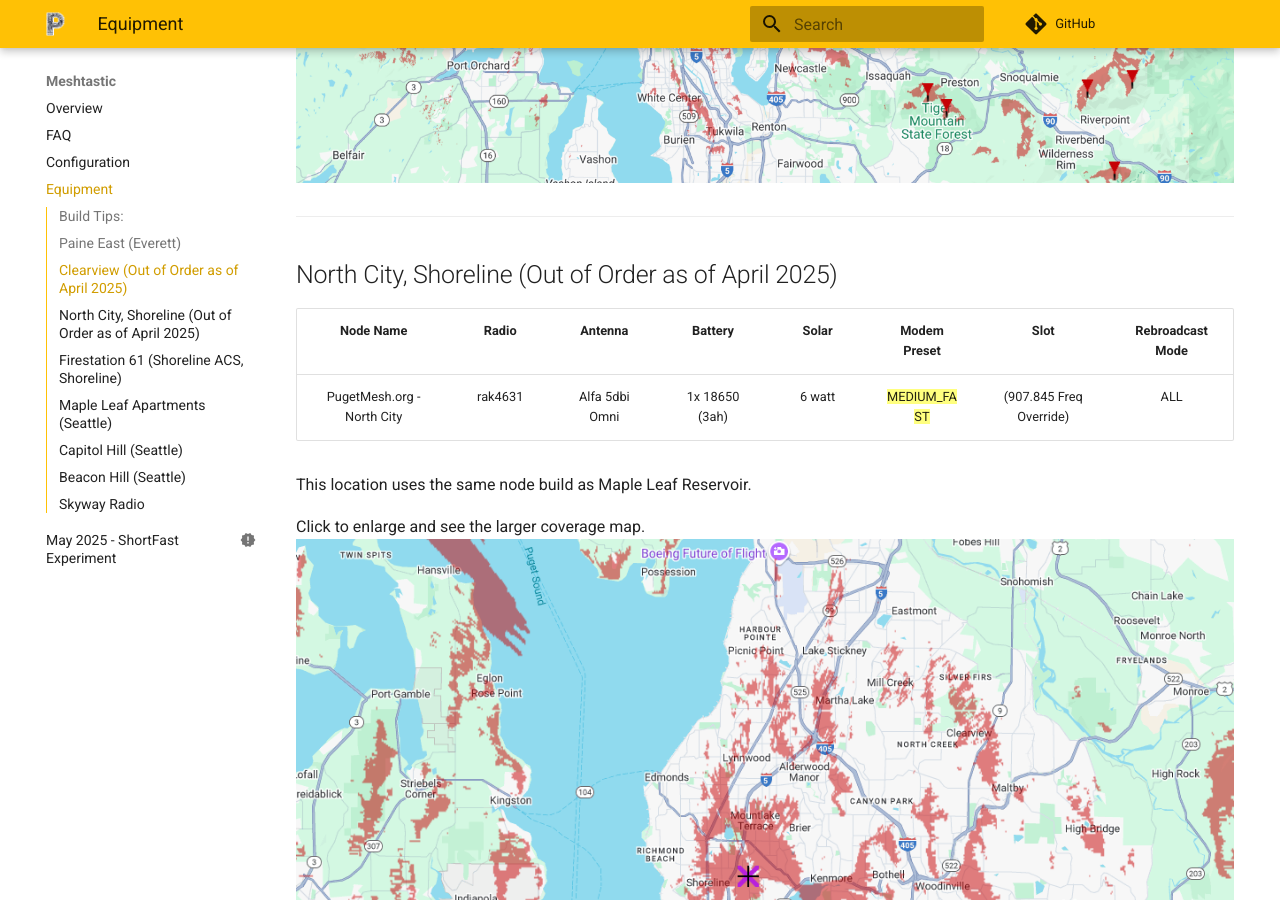
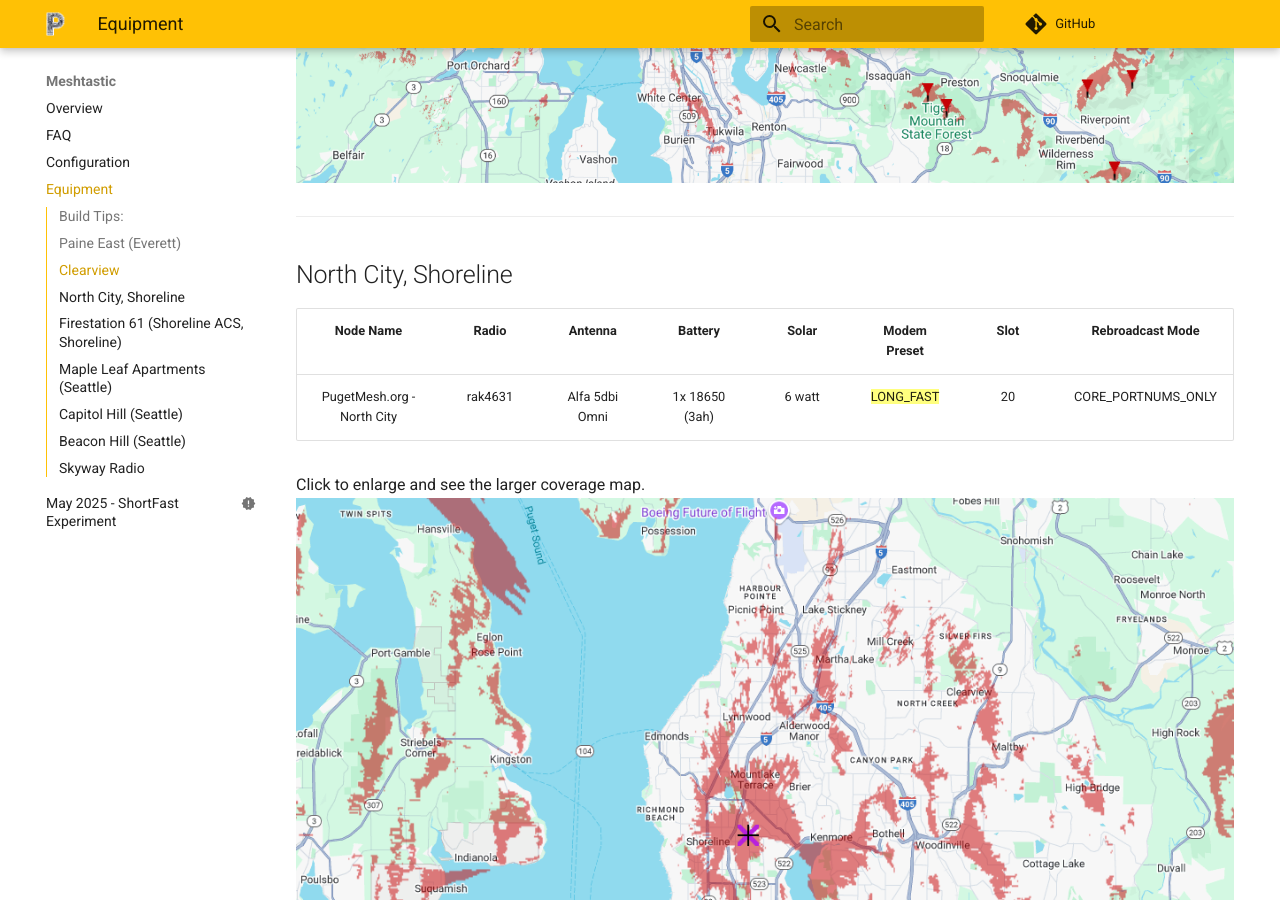
Before and after one commit to pugetmesh/pugetmesh.github.io, an MkDocs documentation site: the page built from docs/meshtastic/equipment.md, in a window 1280 px wide and 900 px high, scrolled down 3491 px. Built offline with MkDocs 1.6.1 and Material for MkDocs 9.7.7, drawn with Linux system fonts in a browser that asks for light colours; comment, search, counter and statistics services are not loaded; some of the changed text lies outside the part shown.

Commit message:
Updating equipment page details.

```diff
--- a/docs/meshtastic/equipment.md
+++ b/docs/meshtastic/equipment.md
@@ -19,8 +19,8 @@
 
 Node Name | Radio | Antenna | Battery | Solar | Modem Preset | Slot | Rebroadcast Mode
 :---: | :---: | :---: | :---: | :---: | :---: | :---: | :---:
-PugetMesh.org - Paine East | rak4631 | Alfa 5dbi Omni | 1x lipo (5ah) | 10 watt (shared) | {==LONG_FAST==} | 20 | ALL
-PugetMesh.org - Paine East | rak4631 | Alfa 5dbi Omni | 1x lipo (5ah) | 10 watt (shared) | {==MEDIUM_FAST==} | (907.845 Freq Override) | ALL
+PugetMesh.org - Paine East | rak4631 | Alfa 5dbi Omni | 1x lipo (5ah) | 10 watt (shared) | {==LONG_FAST==} | 20 | CORE_PORTNUMS_ONLY
+(OFFLINE) | rak4631 | Alfa 5dbi Omni | 1x lipo (5ah) | 10 watt (shared) | N/A | N/A | N/A
 
 ![Paine East Node](/media/PugetMesh_PaineEast.jpg)
 
@@ -28,10 +28,10 @@
 [![Capitol Hill Coverage Map](/media/PaineEast_sml.png)](https://www.heywhatsthat.com/?view=QAXF4HU7)
 
 ---
-## Clearview (Out of Order as of April 2025)
+## Clearview
 Node Name | Radio | Antenna | Battery | Solar | Modem Preset | Slot | Rebroadcast Mode
 :---: | :---: | :---: | :---: | :---: | :---: | :---: | :---:
-PugetMesh.org - Clearview | rak4631 | Alfa 5dbi Omni | 2x 18650 (3ah/ea) | 6 watt | {==MEDIUM_FAST==} | (907.845 Freq Override) | ALL
+PugetMesh.org - Clearview | rak4631 | Alfa 5dbi Omni | 2x 18650 (3ah/ea) | 6 watt | {==LONG_FAST==}| 20 | CORE_PORTNUMS_ONLY
 
 Host asked not to be named. Location shared below is approximate.
 
@@ -39,16 +39,14 @@
 [![Clearview Coverage Map](/media/ClearviewNodeMap.png)](https://www.heywhatsthat.com/?view=BAXN1N63)
 
 ---
-## North City, Shoreline (Out of Order as of April 2025)
+## North City, Shoreline
 
 Node Name | Radio | Antenna | Battery | Solar | Modem Preset | Slot | Rebroadcast Mode
 :---: | :---: | :---: | :---: | :---: | :---: | :---: | :---:
-PugetMesh.org - North City | rak4631 | Alfa 5dbi Omni | 1x 18650 (3ah) | 6 watt | {==MEDIUM_FAST==} | (907.845 Freq Override) | ALL
-
-This location uses the same node build as Maple Leaf Reservoir.
+PugetMesh.org - North City | rak4631 | Alfa 5dbi Omni | 1x 18650 (3ah) | 6 watt | {==LONG_FAST==} | 20| CORE_PORTNUMS_ONLY
 
 Click to enlarge and see the larger coverage map.
-[![Maple Leaf Node Coverage Map](/media/NorthCity_sml.png)](/media/NorthCity_big.png)
+[![North City Node Coverage Map](/media/NorthCity_sml.png)](/media/NorthCity_big.png)
 
 ---
 ## Firestation 61 (Shoreline ACS, Shoreline)
@@ -60,14 +58,14 @@
 <!---![Shoreline ACS Meshtastic Node](/media/ShorelineACS_MeshtasticNode.png)--->
 
 Click to enlarge and see the larger coverage map.
-[![Maple Leaf Node Coverage Map](/media/Firestation61_sml.png)](https://www.heywhatsthat.com/?view=X2SS81R7)
+[![Shoreline ACS Node Coverage Map](/media/Firestation61_sml.png)](https://www.heywhatsthat.com/?view=X2SS81R7)
 
 ---
 ## Maple Leaf Apartments (Seattle)
 
 Node Name | Radio | Antenna | Battery | Solar | Modem Preset | Slot | Rebroadcast Mode
 :---: | :---: | :---: | :---: | :---: | :---: | :---: | :---:
-PugetMesh.org - Maple Leaf Apartments | rak4631 | Alfa 5dbi Omni | 1x 18650 (3ah) | 6 watt | {==LONG_FAST==} | 20 | ALL
+PugetMesh.org - Maple Leaf Apartments | rak4631 | Alfa 5dbi Omni | 1x 18650 (3ah) | 6 watt | {==LONG_FAST==} | 20 | CORE_PORTNUMS_ONLY
 
 ![Puget Mesh Node Version 3](/media/PugetMesh_NodeV3.png)
 [![Puget Mesh Maple Leaf Meshtastic Node](/media/MLA_Node.jpg)](/media/MLA_Node.jpg)
@@ -80,8 +78,8 @@
 
 Node Name | Radio | Antenna | Battery | Solar | Modem Preset | Slot | Rebroadcast Mode
 :---: | :---: | :---: | :---: | :---: | :---: | :---: | :---:
-PugetMesh.org - Capitol Hill | rak4631 | Alfa 5dbi Omni | 1x lipo (5ah) | 10 watt (shared) | {==LONG_FAST==} | 20 | ALL
-PugetMesh.org - Capitol Hill | rak4631 | Alfa 5dbi Omni | 1x lipo (5ah) | 10 watt (shared) | {==MEDIUM_FAST==} | (907.845 Freq Override) | ALL
+PugetMesh.org - Capitol Hill | rak4631 | Alfa 5dbi Omni | 1x lipo (5ah) | 10 watt (shared) | {==LONG_FAST==} | 20 | CORE_PORTNUMS_ONLY
+PugetMesh.org - Capitol Hill | rak4631 | Alfa 5dbi Omni | 1x lipo (5ah) | 10 watt (shared) | {==MEDIUM_FAST==} | (907.845 Freq Override) | CORE_PORTNUMS_ONLY
 
 Click to enlarge and see the larger coverage map.
 [![Capitol Hill  Coverage Map](/media/CapitolHill_sml.jpg)](https://www.heywhatsthat.com/?view=T29861XC)
@@ -91,7 +89,7 @@
 
 Node Name | Radio | Antenna | Battery | Solar | Modem Preset | Slot | Rebroadcast Mode
 :---: | :---: | :---: | :---: | :---: | :---: | :---: | :---:
-PugetMesh.org - Beacon Hill| rak4631 | Alfa 5dbi Omni | 1x 18650 (3ah) | 6 watt | {==LONG_FAST==} | 20 | ALL
+PugetMesh.org - Beacon Hill| rak4631 | Alfa 5dbi Omni | 1x 18650 (3ah) | 6 watt | {==LONG_FAST==} | 20 | CORE_PORTNUMS_ONLY
 
 Click to enlarge and see the larger coverage map.
 [![Beacon Hill  Coverage Map](/media/BeaconHill_sml.jpg)](https://www.heywhatsthat.com/?view=CD5GQ9BW)
@@ -101,7 +99,7 @@
 
 Node Name | Radio | Antenna | Battery | Solar | Modem Preset | Slot | Rebroadcast Mode
 :---: | :---: | :---: | :---: | :---: | :---: | :---: | :---:
-PugetMesh.org - Skyway Radio | rak4631 | Alfa 5dbi Omni | 2x 18650 (3ah/each) | 10 watt | {==MEDIUM_FAST==} | (907.845 Freq Override) | ALL
+PugetMesh.org - Skyway Radio | rak4631 | Alfa 5dbi Omni | 2x 18650 (3ah/each) | 10 watt | {==MEDIUM_FAST==} | (907.845 Freq Override) | CORE_PORTNUMS_ONLY
 
 Click to enlarge and see the larger coverage map.
 [![Skyway Radio Coverage Map](/media/SkywayRadioNodeMap.png)](https://www.heywhatsthat.com/?view=DS4BGWQM)
```
